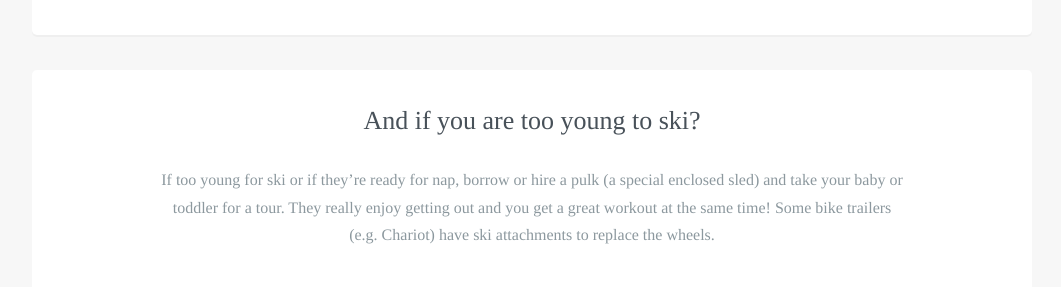
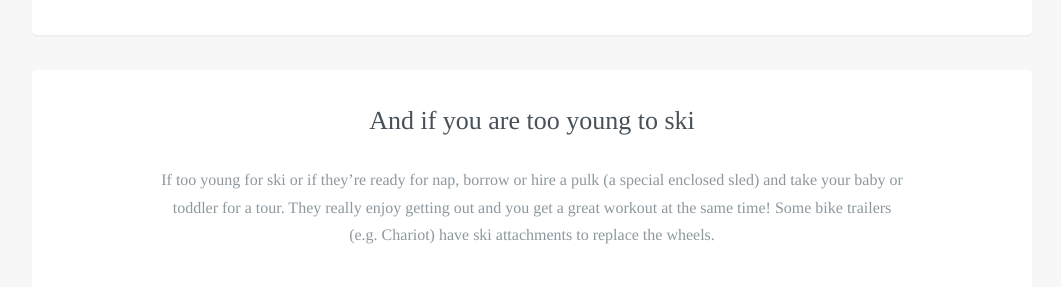
Before and after one commit to robcatto/robcatto.github.io, a Jekyll site: the page built from discoverxc/kids/index.html, in a window 1280 px wide and 900 px high, scrolled down 3351 px. Shown: the part 154-441 px from the top of the window, without its empty margins (108-1169 px from the left). Built offline with Jekyll 4.4.1, drawn with Linux system fonts in a browser that asks for light colours; some web fonts are replaced; Markdown is read by kramdown in place of the engine named in the settings.

```diff
--- a/discoverxc/kids/index.html
+++ b/discoverxc/kids/index.html
@@ -172,7 +172,7 @@ layout: default
                       </section>
 
                 <section class="mobile_section">
-                    <h3>And if you are too young to ski?</h3>
+                    <h3>And if you are too young to ski</h3>
                     <p>If too young for ski or if they’re ready for nap, borrow or hire a pulk (a special enclosed sled) and take your baby or toddler for a tour. They really enjoy getting out and you get a great workout at the same time! Some bike trailers (e.g. Chariot) have ski attachments to replace the wheels.
 
 
```
